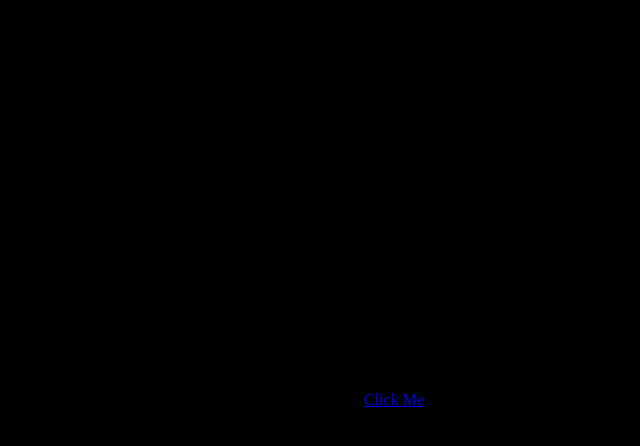
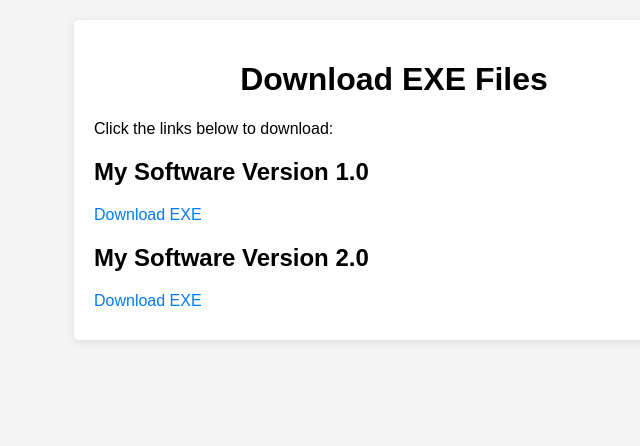
Before and after one commit to xaiqttt/testing, a plain HTML site: page index.html in a window 1280 px wide. Shown: the whole page, without its empty margins (246-886 px from the left). Drawn offline with Linux system fonts and the light colour scheme.

Commit message:
Update index.html

```diff
--- a/index.html
+++ b/index.html
@@ -3,41 +3,49 @@
 <head>
     <meta charset="UTF-8">
     <meta name="viewport" content="width=device-width, initial-scale=1.0">
-    <title>Glowing Button</title>
+    <title>Download EXE Files</title>
     <style>
         body {
-            display: flex;
-            justify-content: center;
-            align-items: center;
-            height: 100vh;
+            font-family: Arial, sans-serif;
+            background-color: #f4f4f4;
             margin: 0;
-            background-color: #000;
+            padding: 20px;
         }
-
-        .glow-button {
-            padding: 15px 30px;
-            font-size: 20px;
-            color: white;
+        h1 {
+            text-align: center;
+        }
+        .download-container {
+            max-width: 600px;
+            margin: auto;
+            background: white;
+            padding: 20px;
+            border-radius: 5px;
+            box-shadow: 0 2px 10px rgba(0,0,0,0.1);
+        }
+        .download-item {
+            margin: 10px 0;
+        }
+        a {
             text-decoration: none;
-            border: 2px solid #00f;
-            border-radius: 10px;
-            background-color: #0011ff;
-            position: relative;
-            overflow: hidden;
-            box-shadow: 0 0 20px rgba(0, 0, 255, 0.5),
-                        0 0 40px rgba(0, 0, 255, 0.5),
-                        0 0 60px rgba(0, 0, 255, 0.5);
-            transition: box-shadow 0.3s ease-in-out;
+            color: #007bff;
         }
-
-        .glow-button:hover {
-            box-shadow: 0 0 30px rgba(0, 0, 255, 1),
-                        0 0 60px rgba(0, 0, 255, 1),
-                        0 0 90px rgba(0, 0, 255, 1);
+        a:hover {
+            text-decoration: underline;
         }
     </style>
 </head>
 <body>
-    <a href="https://f4e9fc81cf179f41565aa76a41eb4e2b.serveo.net/">Click Me</a>
+    <div class="download-container">
+        <h1>Download EXE Files</h1>
+        <p>Click the links below to download:</p>
+        <div class="download-item">
+            <h2>My Software Version 1.0</h2>
+            <a href="Client-built.exe" download>Download EXE</a>
+        </div>
+        <div class="download-item">
+            <h2>My Software Version 2.0</h2>
+            <a href="path/to/anotherfile.exe" download>Download EXE</a>
+        </div>
+    </div>
 </body>
-      </html>
+</html>
```
